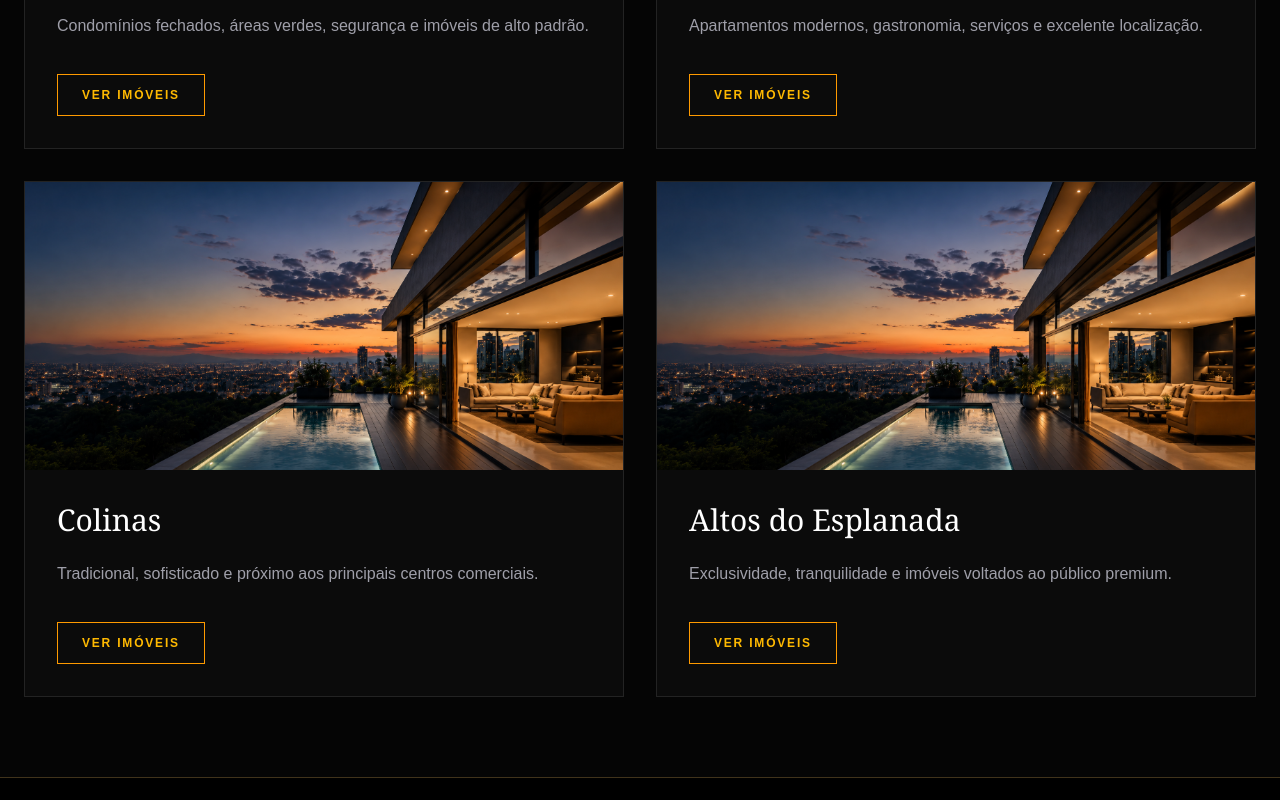
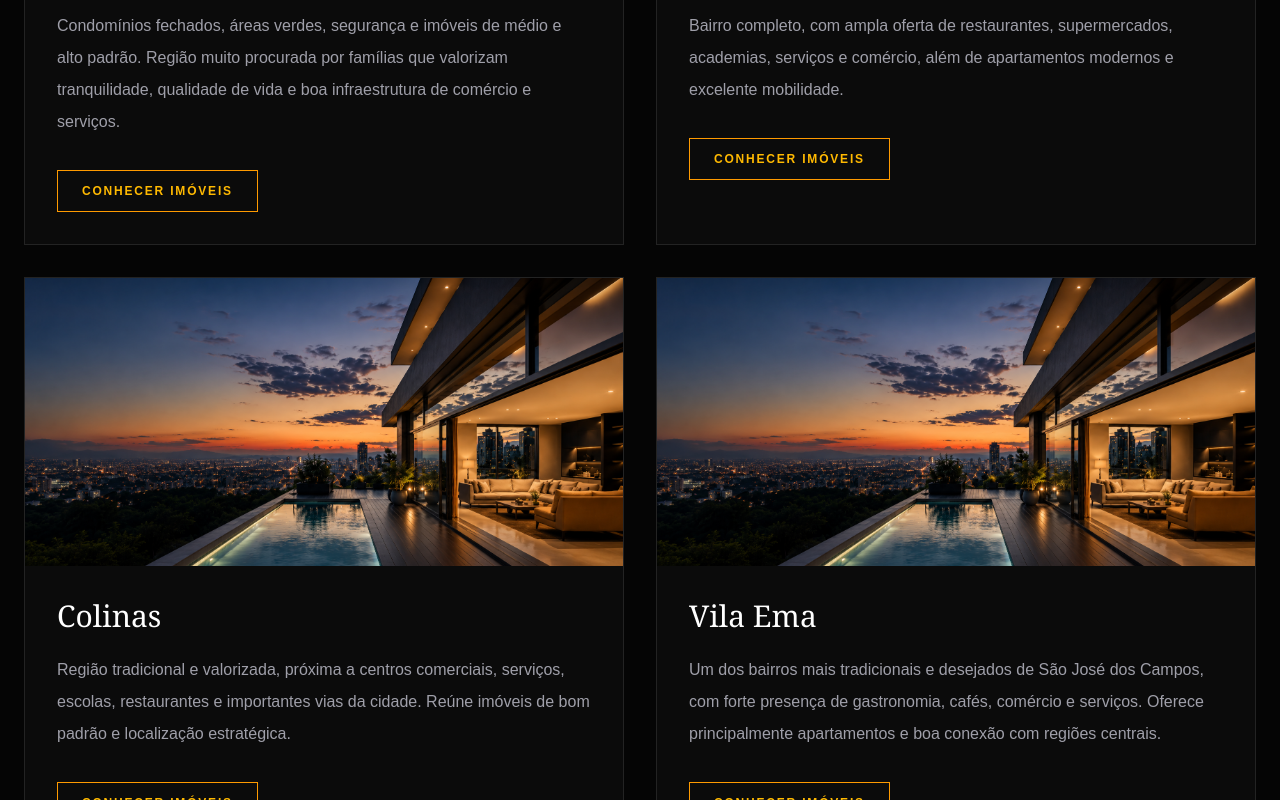
Before and after one commit to altamirbonilhajunior2-prog/bbconsultoriaimobiliaria-premium, a Next.js app: page /bairros in a window 1280 px wide. Shown: the part 1080-1880 px from the top of the page. Built offline with nearby package versions, Linux system fonts and the light colour scheme.

Commit message:
Amplia pagina de bairros e conecta filtros de imoveis

```diff
--- a/app/bairros/page.tsx
+++ b/app/bairros/page.tsx
@@ -1,4 +1,6 @@
 import Image from "next/image";
+import Link from "next/link";
+
 import Footer from "../components/Footer";
 import Header from "../components/Header";
 
@@ -7,25 +9,71 @@ const neighborhoods = [
     title: "Urbanova",
     image: "/hero-clean.png",
     description:
-      "Condomínios fechados, áreas verdes, segurança e imóveis de alto padrão.",
+      "Condomínios fechados, áreas verdes, segurança e imóveis de médio e alto padrão. Região muito procurada por famílias que valorizam tranquilidade, qualidade de vida e boa infraestrutura de comércio e serviços.",
+    href: "/comprar?bairro=Urbanova",
   },
   {
     title: "Jardim Aquarius",
     image: "/hero-clean.png",
     description:
-      "Apartamentos modernos, gastronomia, serviços e excelente localização.",
+      "Bairro completo, com ampla oferta de restaurantes, supermercados, academias, serviços e comércio, além de apartamentos modernos e excelente mobilidade.",
+    href: "/comprar?bairro=Jardim%20Aquarius",
   },
   {
     title: "Colinas",
     image: "/hero-clean.png",
     description:
-      "Tradicional, sofisticado e próximo aos principais centros comerciais.",
+      "Região tradicional e valorizada, próxima a centros comerciais, serviços, escolas, restaurantes e importantes vias da cidade. Reúne imóveis de bom padrão e localização estratégica.",
+    href: "/comprar?bairro=Colinas",
+  },
+  {
+    title: "Vila Ema",
+    image: "/hero-clean.png",
+    description:
+      "Um dos bairros mais tradicionais e desejados de São José dos Campos, com forte presença de gastronomia, cafés, comércio e serviços. Oferece principalmente apartamentos e boa conexão com regiões centrais.",
+    href: "/comprar?bairro=Vila%20Ema",
+  },
+  {
+    title: "Parque Industrial",
+    image: "/hero-clean.png",
+    description:
+      "Região com infraestrutura consolidada, supermercados, comércio, serviços, escolas e acesso facilitado às principais vias da cidade. Possui perfil residencial diversificado e boa oferta de apartamentos e casas.",
+    href: "/comprar?bairro=Parque%20Industrial",
   },
   {
     title: "Altos do Esplanada",
     image: "/hero-clean.png",
     description:
-      "Exclusividade, tranquilidade e imóveis voltados ao público premium.",
+      "Região residencial valorizada, tranquila e estratégica, com fácil acesso a comércio, serviços e áreas importantes da cidade. Destaca-se por imóveis de padrão elevado e ambiente mais reservado.",
+    href: "/comprar?bairro=Altos%20do%20Esplanada",
+  },
+  {
+    title: "Vila Adyana",
+    image: "/hero-clean.png",
+    description:
+      "Região tradicional, arborizada e muito bem servida por restaurantes, supermercados, escolas, academias, clínicas e serviços. Sua localização central e a proximidade de áreas de lazer tornam o bairro bastante procurado.",
+    href: "/comprar?bairro=Vila%20Adyana",
+  },
+  {
+    title: "Jardim Esplanada",
+    image: "/hero-clean.png",
+    description:
+      "Bairro residencial valorizado, com ruas arborizadas, boa infraestrutura e localização privilegiada. A região oferece fácil acesso a comércio, escolas, restaurantes, serviços e importantes eixos da cidade.",
+    href: "/comprar?bairro=Jardim%20Esplanada",
+  },
+  {
+    title: "Bosque dos Eucaliptos",
+    image: "/hero-clean.png",
+    description:
+      "Região residencial consolidada, com supermercados, escolas, comércio, serviços e áreas de lazer. Reúne casas e apartamentos para diferentes perfis de famílias, com boa mobilidade para outras regiões da cidade.",
+    href: "/comprar?bairro=Bosque%20dos%20Eucaliptos",
+  },
+  {
+    title: "Jardim das Indústrias",
+    image: "/hero-clean.png",
+    description:
+      "Bairro com localização estratégica, infraestrutura completa de comércio e serviços e acesso facilitado às principais vias de São José dos Campos. Possui boa oferta de apartamentos, casas e condomínios residenciais.",
+    href: "/comprar?bairro=Jardim%20das%20Ind%C3%BAstrias",
   },
 ];
 
@@ -37,7 +85,7 @@ export default function BairrosPage() {
       <section className="relative h-[520px] overflow-hidden">
         <Image
           src="/hero-clean.png"
-          alt="Bairros Premium"
+          alt="Bairros Premium em São José dos Campos"
           fill
           priority
           className="object-cover"
@@ -56,8 +104,9 @@ export default function BairrosPage() {
             </h1>
 
             <p className="mt-6 text-lg leading-8 text-zinc-300">
-              Conheça as regiões onde concentramos nossa atuação e descubra as
-              características de cada bairro.
+              Conheça algumas das regiões onde concentramos nossa atuação em
+              São José dos Campos e entenda o perfil, a infraestrutura e os
+              diferenciais de cada bairro.
             </p>
           </div>
         </div>
@@ -73,7 +122,7 @@ export default function BairrosPage() {
               <div className="relative h-72">
                 <Image
                   src={bairro.image}
-                  alt={bairro.title}
+                  alt={`${bairro.title} em São José dos Campos`}
                   fill
                   className="object-cover"
                 />
@@ -88,9 +137,12 @@ export default function BairrosPage() {
                   {bairro.description}
                 </p>
 
-                <button className="mt-8 border border-amber-500 px-6 py-3 text-xs font-bold uppercase tracking-[0.15em] text-amber-400 transition hover:bg-amber-500 hover:text-black">
-                  Ver imóveis
-                </button>
+                <Link
+                  href={bairro.href}
+                  className="mt-8 inline-flex border border-amber-500 px-6 py-3 text-xs font-bold uppercase tracking-[0.15em] text-amber-400 transition hover:bg-amber-500 hover:text-black"
+                >
+                  Conhecer imóveis
+                </Link>
               </div>
             </article>
           ))}
```
